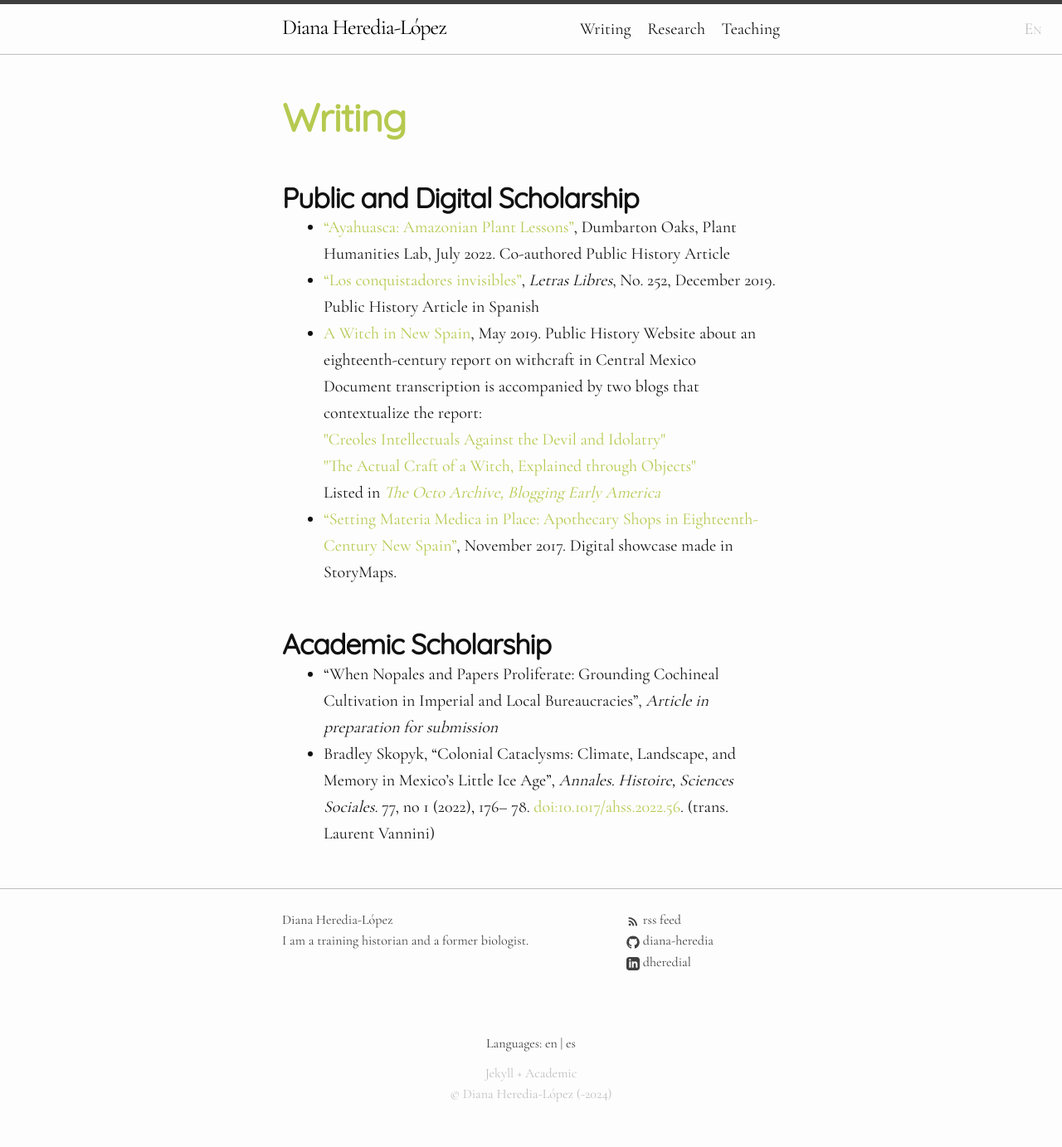
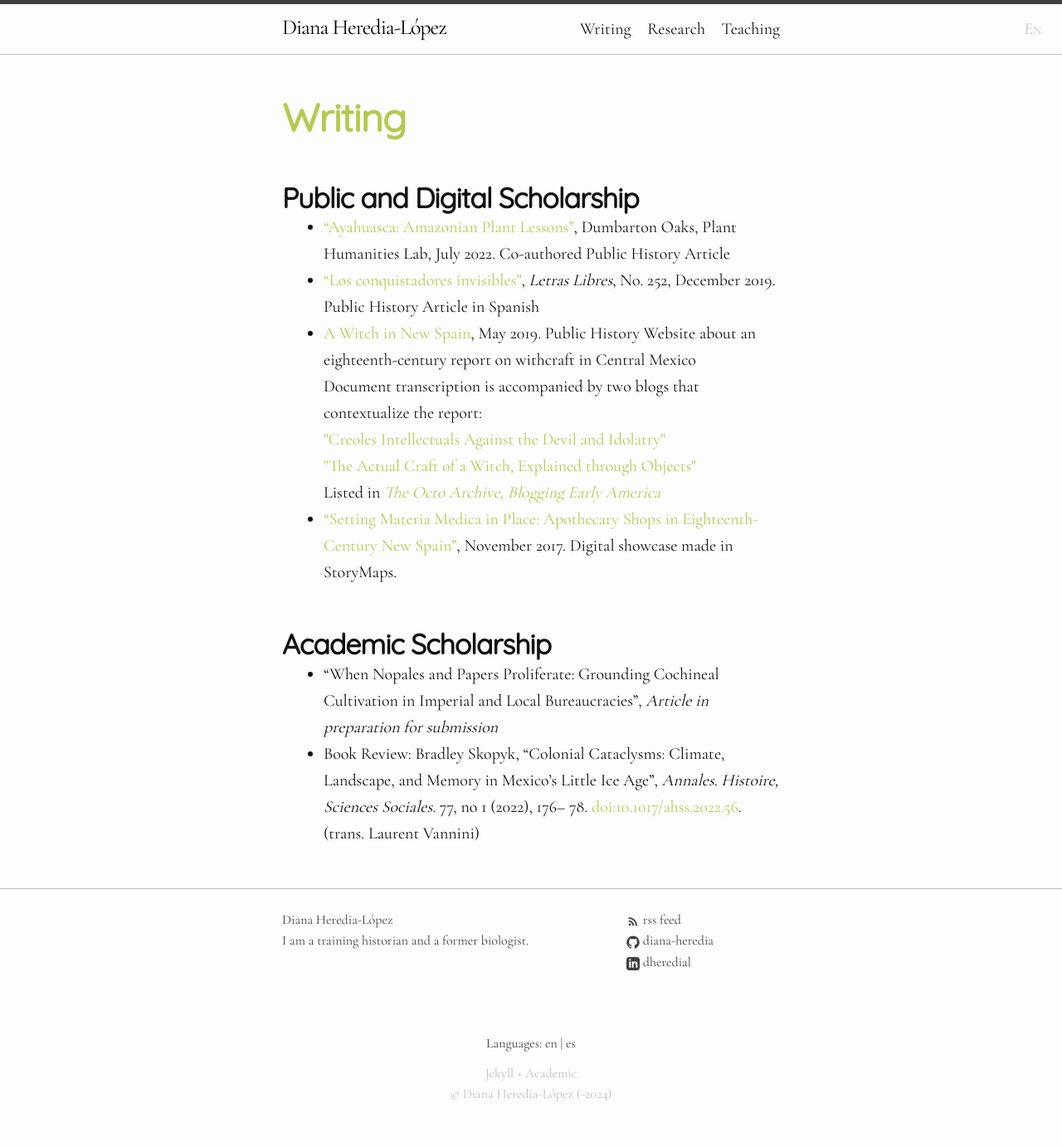
Before and after one commit to diana-heredia/diana-heredia.github.io, a Jekyll site: the page built from projects.markdown, in a window 1280 px wide. Shown: the whole page at 83% size. Built offline with Jekyll 4.4.1, drawn with Linux system fonts in a browser that asks for light colours.

Commit message:
Update projects.markdown
added Book Review description

```diff
--- a/projects.markdown
+++ b/projects.markdown
@@ -25,6 +25,6 @@ Document transcription is accompanied by two blogs that contextualize the report
   <ul>
   <li>“When Nopales and Papers Proliferate: Grounding Cochineal Cultivation in Imperial and Local Bureaucracies”, <i> Article in preparation for submission </i></li>
 
-  <li> Bradley Skopyk, “Colonial Cataclysms: Climate, Landscape, and Memory in Mexico’s Little Ice Age”, <i>Annales. Histoire, Sciences Sociales.</i> 77, no 1 (2022), 176–  78. <a href="https://doi.org/10.1017/ahss.2022.56 ">doi:10.1017/ahss.2022.56</a>. (trans. Laurent Vannini)</li>
+  <li> Book Review: Bradley Skopyk, “Colonial Cataclysms: Climate, Landscape, and Memory in Mexico’s Little Ice Age”, <i>Annales. Histoire, Sciences Sociales.</i> 77, no 1 (2022), 176–  78. <a href="https://doi.org/10.1017/ahss.2022.56 ">doi:10.1017/ahss.2022.56</a>. (trans. Laurent Vannini)</li>
 </ul>
 </div>
```
